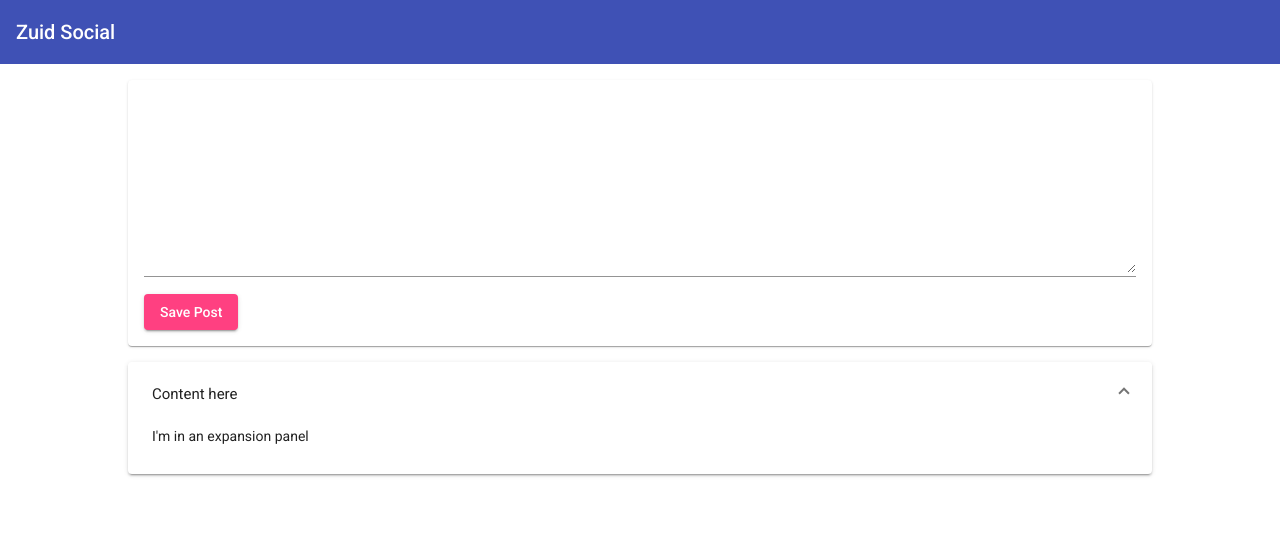
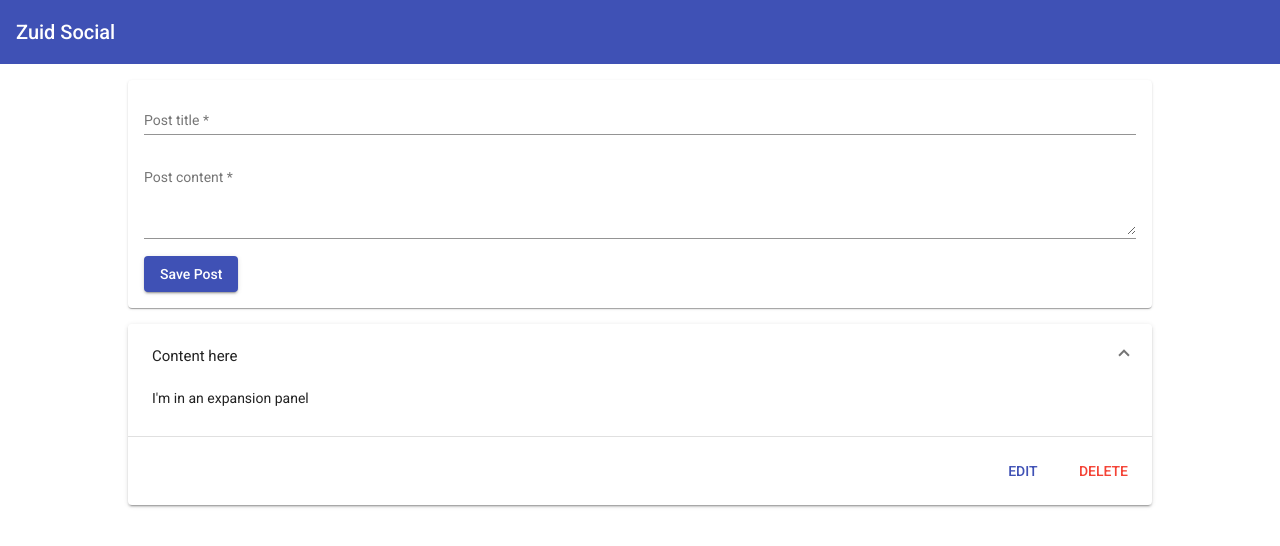
Before and after one commit to ayodeleopetumo/zuid-social, an Angular app: page / in a window 1280 px wide. Both pictures are taken after a click on the button "Content here". Shown: the top 546 px of the page. Built offline with nearby package versions, Linux system fonts and the light colour scheme.

Commit message:
complete FE shell setup (#5)

```diff
--- a/src/app/features/posts/create-post/create-post.component.html
+++ b/src/app/features/posts/create-post/create-post.component.html
@@ -1,6 +1,13 @@
 <mat-card>
-  <mat-form-field>
-    <textarea name="post" id="post" cols="30" rows="10" matInput></textarea>
-  </mat-form-field>
-  <button mat-raised-button color="accent" (click)="onCreatePost()">Save Post</button>
+  <form (submit)="onCreatePost(postForm)" #postForm="ngForm">
+    <mat-form-field>
+      <input type="text" matInput name="title" ngModel required #title="ngModel" placeholder="Post title">
+      <mat-error *ngIf="title.invalid">Please enter a post title</mat-error>
+    </mat-form-field>
+    <mat-form-field>
+      <textarea placeholder="Post content" name="content" id="post"rows="4" matInput ngModel required #content="ngModel"></textarea>
+      <mat-error *ngIf="content.invalid">Please enterpost content</mat-error>
+    </mat-form-field>
+    <button mat-raised-button color="primary" type="submit">Save Post</button>
+  </form>
 </mat-card>
--- a/src/app/features/posts/create-post/create-post.component.ts
+++ b/src/app/features/posts/create-post/create-post.component.ts
@@ -1,4 +1,6 @@
 import { Component, OnInit } from '@angular/core';
+import { NgForm } from '@angular/forms';
+import { Post } from '../post.model';
 
 @Component({
   selector: 'app-create-post',
@@ -11,5 +13,9 @@ export class CreatePostComponent implements OnInit {
 
   ngOnInit() { }
 
-  onCreatePost() { }
+  onCreatePost(form: NgForm) {
+    if (form.invalid) return;
+
+    form.resetForm();
+  }
 }
--- a/src/app/features/posts/list-post/list-post.component.html
+++ b/src/app/features/posts/list-post/list-post.component.html
@@ -4,5 +4,9 @@
       Content here
     </mat-expansion-panel-header>
     <p>I'm in an expansion panel</p>
+    <mat-action-row>
+      <button mat-button color="primary">EDIT</button>
+      <button mat-button color="warn">DELETE</button>
+    </mat-action-row>
   </mat-expansion-panel>
 </mat-accordion>
--- /dev/null
+++ b/src/app/features/posts/post.model.ts
@@ -0,0 +1,4 @@
+export interface Post {
+  title: string;
+  content: string;
+}
--- a/src/app/features/posts/posts.module.ts
+++ b/src/app/features/posts/posts.module.ts
@@ -4,15 +4,16 @@ import { MatFormFieldModule } from '@angular/material/form-field';
 import { MatButtonModule } from '@angular/material/button';
 import { MatInputModule } from '@angular/material/input';
 import { MatExpansionModule } from '@angular/material/expansion';
-
+import { FormsModule } from '@angular/forms';
 
 
 // Component
 import { CreatePostComponent } from './create-post/create-post.component';
 import { ListPostComponent } from './list-post/list-post.component';
+import { CommonModule } from '@angular/common';
 
 @NgModule({
-  imports: [MatCardModule, MatFormFieldModule, MatButtonModule, MatInputModule, MatExpansionModule],
+  imports: [CommonModule, FormsModule, MatCardModule, MatFormFieldModule, MatButtonModule, MatInputModule, MatExpansionModule],
   exports: [CreatePostComponent, ListPostComponent],
   declarations: [CreatePostComponent, ListPostComponent],
   providers: [],
```
Also changed, not shown: src/app/features/posts/posts.service.ts (added, +14 -0 lines).
